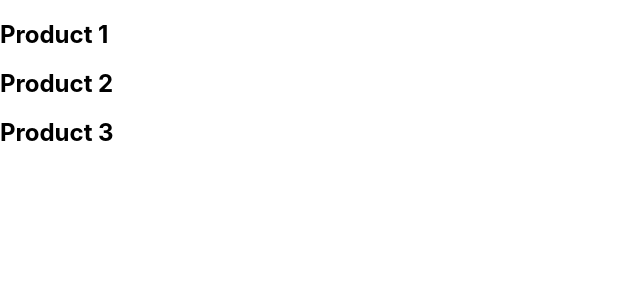
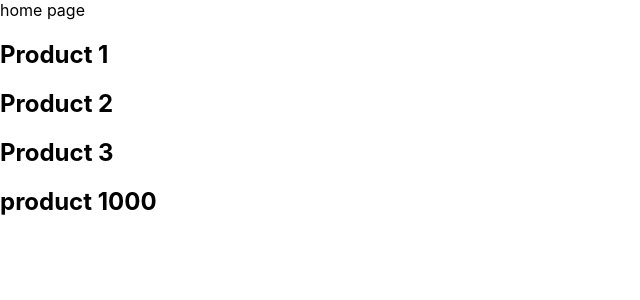
Before and after one commit to Panyue-genkiyo/nextjs-learning, a Next.js app: page /product in a window 1280 px wide. Shown: the top 300 px of the page, without its empty margins (0-640 px from the left). Built offline with nearby package versions, Linux system fonts and the light colour scheme.

Commit message:
添加Link跳转(client-side routing)，不要使用a跳转(会发请求，就不是前端跳转)

```diff
--- a/pages/product/index.js
+++ b/pages/product/index.js
@@ -1,11 +1,32 @@
 import React from 'react';
+import Link from "next/link";
 
-const Product = () => {
+const Product = ({ productId=1000 }) => {
     return (
         <>
-          <h2>Product 1</h2>
-          <h2>Product 2</h2>
-          <h2>Product 3</h2>
+            <Link href='/'>
+                home page
+            </Link>
+            <h2>
+                <Link href='/product/1'>
+                    <a>Product 1</a>
+                </Link>
+            </h2>
+            <h2>
+                <Link href='/product/2'>
+                    <a>Product 2</a>
+                </Link>
+            </h2>
+            <h2>
+                <Link href='/product/3' replace>
+                    <a>Product 3</a>
+                </Link>
+            </h2>
+            <h2>
+                <Link href={`/product/${productId}`}>
+                    <a>product {productId}</a>
+                </Link>
+            </h2>
         </>
     );
 };
```
Also changed, not shown: pages/index.js (+10 -1 lines).
